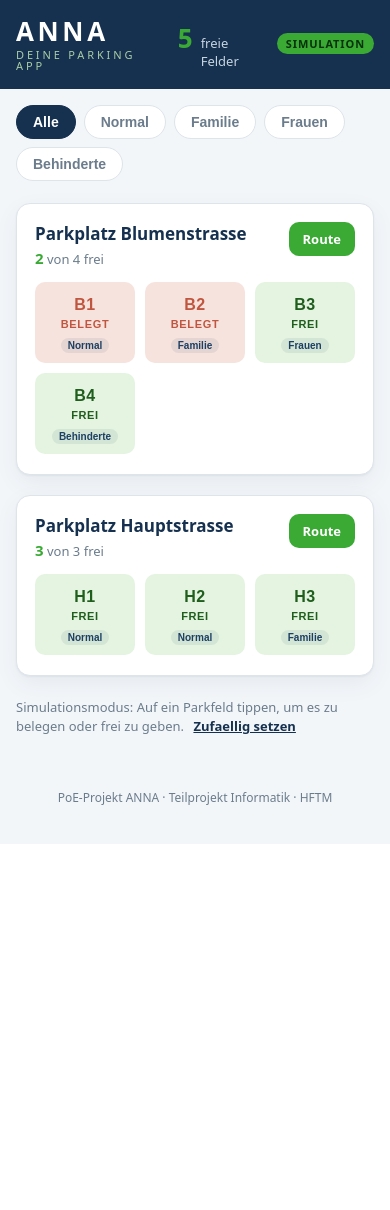
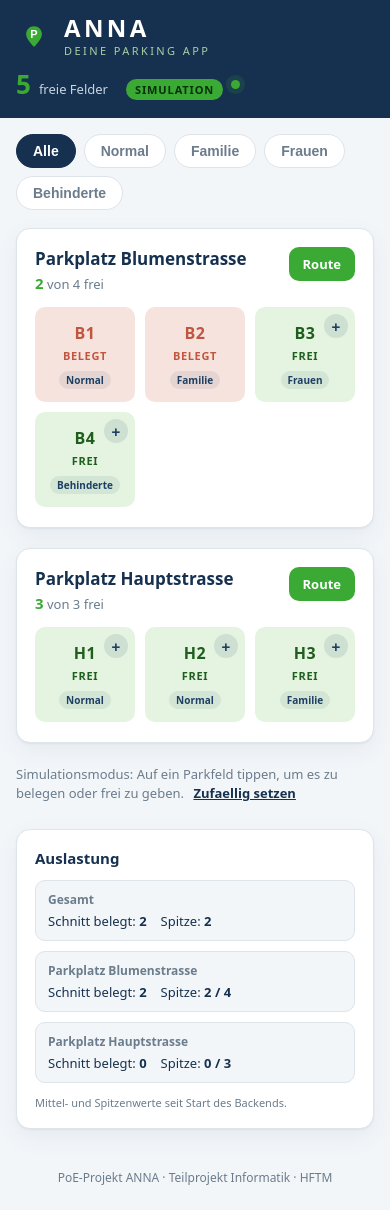
Before and after one commit to mrumy-dev/anna, a Flask app: page / in a window 390 px wide. Before the commit the page ends 805 px from the top, so only its background shows below. Run offline with Flask 3, Linux system fonts and the light colour scheme; data that the repository does not hold is empty.

Commit message:
Frontend als Web-App ausbauen; design/-Ordner entfernen
Web-UI (Vanilla HTML/CSS/JS, ohne Build-Kette -> Pi-4-tauglich, direkt von
Flask ausgeliefert):
- Live-Updates per Server-Sent-Events (/api/stream) mit automatischem
  Polling-Fallback und Verbindungsanzeige (live/offline).
- Reservierung je freiem Feld (+/x) ueber /api/reserve, reservierter Zustand
  visuell eigenstaendig (gestrichelt, "Reserviert").
- Auslastungsanzeige aus /api/stats (Schnitt/Spitze gesamt und je Areal).
- "Voll"-Hinweis verweist auf ein Alternativ-Areal mit freien Plaetzen.
- Als Web-App installierbar: manifest.webmanifest, Theme-Color, App-Icon
  (icon.svg) und apple-touch-icon. Mobil-zuerst, responsiv, getesteter Fokus.

design/-Ordner entfernt (Design-Briefing nicht mehr noetig). Das Logo
bleibt erhalten und wandert als App-Asset nach app/web/static/anna-logo.jpeg.

Backend unveraendert, 31 Tests gruen.

```diff
--- a/backend/app/web/static/app.js
+++ b/backend/app/web/static/app.js
@@ -1,4 +1,7 @@
-// ANNA Web-UI: fragt /api/state ab und zeichnet die Parkareale.
+// ANNA Web-UI: zeigt die Parkareale live an.
+// Datenquelle: /api/state (Polling) bzw. /api/stream (Server-Sent-Events),
+// dazu /api/reservations + /api/reserve fuer Reservierungen und /api/stats
+// fuer die Auslastung. Reines Vanilla-JS, laeuft ohne Build-Kette direkt vom Pi.
 "use strict";
 
 const POLL_MS = parseInt(document.body.dataset.poll || "1500", 10);
@@ -11,6 +14,10 @@ const TYPE_LABELS = {
 
 let currentFilter = "all";
 let simMode = false;
+let lastState = null;
+let reservedSet = new Set();
+let sse = null;
+let pollTimer = null;
 
 const els = {
   areas: document.getElementById("areas"),
@@ -18,13 +25,21 @@ const els = {
   modeBadge: document.getElementById("mode-badge"),
   simHint: document.getElementById("sim-hint"),
   simRandom: document.getElementById("sim-random"),
+  liveDot: document.getElementById("live-dot"),
+  offline: document.getElementById("offline"),
+  stats: document.getElementById("stats"),
+  statsBody: document.getElementById("stats-body"),
 };
 
 // --- Filter ----------------------------------------------------------------
 document.querySelectorAll(".chip").forEach((chip) => {
   chip.addEventListener("click", () => {
-    document.querySelectorAll(".chip").forEach((c) => c.classList.remove("is-active"));
+    document.querySelectorAll(".chip").forEach((c) => {
+      c.classList.remove("is-active");
+      c.setAttribute("aria-pressed", "false");
+    });
     chip.classList.add("is-active");
+    chip.setAttribute("aria-pressed", "true");
     currentFilter = chip.dataset.filter;
     applyFilter();
   });
@@ -37,8 +52,16 @@ function applyFilter() {
   });
 }
 
+// --- Verbindungsanzeige ----------------------------------------------------
+function setConn(status) {
+  // status: "live" | "down"
+  els.liveDot.className = "live-dot " + (status === "live" ? "live" : "down");
+  els.offline.hidden = status !== "down";
+}
+
 // --- Rendern ---------------------------------------------------------------
 function render(state) {
+  lastState = state;
   simMode = state.mode === "simulated";
   els.modeBadge.hidden = !simMode;
   els.simHint.hidden = !simMode;
@@ -46,12 +69,12 @@ function render(state) {
 
   els.areas.innerHTML = "";
   for (const area of state.areas) {
-    els.areas.appendChild(renderArea(area));
+    els.areas.appendChild(renderArea(area, state.areas));
   }
   applyFilter();
 }
 
-function renderArea(area) {
+function renderArea(area, allAreas) {
   const card = document.createElement("section");
   card.className = "area" + (area.is_full ? " full" : "");
 
@@ -75,7 +98,7 @@ function renderArea(area) {
 
   const banner = document.createElement("p");
   banner.className = "full-banner";
-  banner.textContent = "Areal voll – bitte anderes Areal waehlen.";
+  banner.textContent = fullBannerText(area, allAreas);
   card.appendChild(banner);
 
   const grid = document.createElement("div");
@@ -87,40 +110,104 @@ function renderArea(area) {
   return card;
 }
 
+function fullBannerText(area, allAreas) {
+  const alt = allAreas.find((a) => a.id !== area.id && a.free > 0);
+  if (alt) {
+    return `Areal voll – ${alt.name} hat noch ${alt.free} frei.`;
+  }
+  return "Areal voll – zurzeit kein anderes Areal frei.";
+}
+
 function renderSpace(space) {
-  const el = document.createElement(simMode ? "button" : "div");
-  el.className = "space" + (space.occupied ? " occupied" : "");
+  const reserved = reservedSet.has(space.id) && !space.occupied;
+  const el = document.createElement("div");
+  el.className = "space"
+    + (space.occupied ? " occupied" : "")
+    + (reserved ? " reserved" : "");
   el.dataset.type = space.type;
   el.dataset.id = space.id;
+
+  // Im Simulationsmodus schaltet ein Klick auf die Kachel belegt/frei.
   if (simMode) {
     el.dataset.clickable = "1";
-    el.type = "button";
+    el.setAttribute("role", "button");
+    el.tabIndex = 0;
     el.addEventListener("click", () => toggleSpace(space.id));
+    el.addEventListener("keydown", (e) => {
+      if (e.key === "Enter" || e.key === " ") {
+        e.preventDefault();
+        toggleSpace(space.id);
+      }
+    });
   }
+
+  const stateLabel = space.occupied ? "Belegt" : reserved ? "Reserviert" : "Frei";
   el.innerHTML = `
     <span class="space-id">${escapeHtml(space.id)}</span>
-    <span class="space-state">${space.occupied ? "Belegt" : "Frei"}</span>
+    <span class="space-state">${stateLabel}</span>
     <span class="space-type">${TYPE_LABELS[space.type] || space.type}</span>`;
+
+  // Reservierungs-Steuerung: freie Felder reservieren, reservierte freigeben.
+  if (!space.occupied) {
+    const btn = document.createElement("button");
+    btn.type = "button";
+    btn.className = "resv-btn" + (reserved ? " cancel" : "");
+    btn.textContent = reserved ? "✕" : "+";
+    btn.title = reserved ? "Reservierung aufheben" : "Feld reservieren";
+    btn.setAttribute("aria-label", btn.title);
+    btn.addEventListener("click", (e) => {
+      e.stopPropagation();
+      reserved ? cancelReserve(space.id) : reserve(space.id);
+    });
+    el.appendChild(btn);
+  }
   return el;
 }
 
-// --- Datenfluss ------------------------------------------------------------
-async function refresh() {
+// --- Live-Datenfluss: SSE mit Polling-Fallback -----------------------------
+function startLive() {
+  if (!("EventSource" in window)) {
+    startPolling();
+    return;
+  }
   try {
-    const res = await fetch("/api/state", { cache: "no-store" });
-    if (res.ok) render(await res.json());
+    sse = new EventSource("/api/stream");
+    sse.onmessage = (e) => {
+      setConn("live");
+      try { render(JSON.parse(e.data)); } catch (err) { /* ignore */ }
+    };
+    sse.onerror = () => {
+      if (sse) { sse.close(); sse = null; }
+      setConn("down");
+      startPolling();
+    };
   } catch (err) {
-    // Netzwerkfehler still ignorieren; naechster Poll versucht es erneut.
+    startPolling();
   }
 }
 
+function startPolling() {
+  if (pollTimer) return;
+  refreshState();
+  pollTimer = setInterval(refreshState, POLL_MS);
+}
+
+async function refreshState() {
+  try {
+    const res = await fetch("/api/state", { cache: "no-store" });
+    if (res.ok) { setConn("live"); render(await res.json()); }
+    else setConn("down");
+  } catch (err) {
+    setConn("down");
+  }
+}
+
+// --- Simulationssteuerung --------------------------------------------------
 async function toggleSpace(id) {
   try {
     const res = await fetch(`/api/sim/toggle/${id}`, { method: "POST" });
     if (res.ok) render(await res.json());
-  } catch (err) {
-    /* ignore */
-  }
+  } catch (err) { /* ignore */ }
 }
 
 if (els.simRandom) {
@@ -128,10 +215,68 @@ if (els.simRandom) {
     try {
       const res = await fetch("/api/sim/randomize", { method: "POST" });
       if (res.ok) render(await res.json());
-    } catch (err) {
-      /* ignore */
+    } catch (err) { /* ignore */ }
+  });
+}
+
+// --- Reservierung ----------------------------------------------------------
+async function refreshReservations() {
+  try {
+    const res = await fetch("/api/reservations", { cache: "no-store" });
+    if (res.ok) {
+      const data = await res.json();
+      reservedSet = new Set((data.reservations || []).map((r) => r.id));
+      if (lastState) render(lastState);
     }
-  });
+  } catch (err) { /* ignore */ }
+}
+
+async function reserve(id) {
+  try {
+    const res = await fetch(`/api/reserve/${id}`, { method: "POST" });
+    if (res.ok) applyReservationResponse(await res.json());
+  } catch (err) { /* ignore */ }
+}
+
+async function cancelReserve(id) {
+  try {
+    const res = await fetch(`/api/reserve/${id}`, { method: "DELETE" });
+    if (res.ok) applyReservationResponse(await res.json());
+  } catch (err) { /* ignore */ }
+}
+
+function applyReservationResponse(data) {
+  reservedSet = new Set((data.reservations || []).map((r) => r.id));
+  if (lastState) render(lastState);
+}
+
+// --- Auslastung ------------------------------------------------------------
+async function refreshStats() {
+  try {
+    const res = await fetch("/api/stats", { cache: "no-store" });
+    if (res.ok) renderStats(await res.json());
+  } catch (err) { /* ignore */ }
+}
+
+function renderStats(s) {
+  els.stats.hidden = false;
+  const totalSpaces = lastState ? lastState.total : null;
+  let html = statCard("Gesamt", s.avg_occupied, s.peak_occupied, totalSpaces);
+  for (const a of s.areas) {
+    html += statCard(a.name, a.avg_occupied, a.peak_occupied, a.total);
+  }
+  els.statsBody.innerHTML = html;
+}
+
+function statCard(name, avg, peak, total) {
+  const peakText = total != null ? `${peak} / ${total}` : `${peak}`;
+  return `<div class="stat">
+    <div class="stat-name">${escapeHtml(name)}</div>
+    <div class="stat-row">
+      <span>Schnitt belegt: <b>${avg}</b></span>
+      <span>Spitze: <b>${peakText}</b></span>
+    </div>
+  </div>`;
 }
 
 function escapeHtml(s) {
@@ -140,6 +285,9 @@ function escapeHtml(s) {
   ));
 }
 
-// Start
-refresh();
-setInterval(refresh, POLL_MS);
+// --- Start -----------------------------------------------------------------
+refreshReservations();
+startLive();
+refreshStats();
+setInterval(refreshReservations, 4000);
+setInterval(refreshStats, 4000);
--- a/backend/app/web/static/style.css
+++ b/backend/app/web/static/style.css
@@ -6,6 +6,8 @@
   --free: #3aaa35;
   --occupied: #c0563f;
   --occupied-soft: #f6e3dd;
+  --reserved: #c98a12;
+  --reserved-soft: #fbf0d8;
   --ink: #16314f;
   --muted: #6b7c8c;
   --line: #dde4ea;
@@ -31,27 +33,34 @@ body {
   align-items: center;
   justify-content: space-between;
   gap: 16px;
-  padding: 18px clamp(16px, 4vw, 40px);
+  padding: 16px clamp(16px, 4vw, 40px);
+  padding-top: calc(16px + env(safe-area-inset-top));
   background: var(--navy);
   color: #fff;
 }
 
-.brand { display: flex; flex-direction: column; line-height: 1; }
+.brand { display: flex; align-items: center; gap: 12px; }
+.brand-icon { display: block; border-radius: 9px; flex: none; }
+.brand-text { display: flex; flex-direction: column; line-height: 1; }
 .brand-mark {
   font-weight: 800;
-  font-size: 26px;
+  font-size: 24px;
   letter-spacing: .14em;
 }
-.brand-mark::after { content: ""; }
 .brand-sub {
   margin-top: 5px;
   font-size: 11px;
-  letter-spacing: .26em;
+  letter-spacing: .22em;
   text-transform: uppercase;
   color: #a9cda6;
+  white-space: nowrap;
 }
 
 .status { display: flex; align-items: baseline; gap: 8px; }
+@media (max-width: 520px) {
+  .topbar { flex-wrap: wrap; row-gap: 10px; }
+  .status { width: 100%; }
+}
 .status-num { font-size: 26px; font-weight: 800; color: var(--green); }
 .status-label { font-size: 13px; color: #c7d4e0; }
 .badge {
@@ -65,11 +74,26 @@ body {
   color: #06320a;
   font-weight: 700;
 }
+.live-dot {
+  align-self: center;
+  width: 9px; height: 9px;
+  border-radius: 50%;
+  background: var(--green);
+  box-shadow: 0 0 0 0 rgba(58, 170, 53, .6);
+}
+.live-dot.live { animation: pulse 2s infinite; }
+.live-dot.stale { background: #8aa0b4; animation: none; }
+.live-dot.down { background: var(--occupied); animation: none; }
+@keyframes pulse {
+  0% { box-shadow: 0 0 0 0 rgba(58, 170, 53, .5); }
+  70% { box-shadow: 0 0 0 7px rgba(58, 170, 53, 0); }
+  100% { box-shadow: 0 0 0 0 rgba(58, 170, 53, 0); }
+}
 
 /* --- Inhalt -------------------------------------------------------------- */
 main { padding: clamp(16px, 4vw, 40px); max-width: 1000px; margin: 0 auto; }
 
-.filters { display: flex; flex-wrap: wrap; gap: 8px; margin-bottom: 22px; }
+.filters { display: flex; flex-wrap: wrap; gap: 8px; margin-bottom: 18px; }
 .chip {
   border: 1px solid var(--line);
   background: var(--card);
@@ -88,6 +112,17 @@ main { padding: clamp(16px, 4vw, 40px); max-width: 1000px; margin: 0 auto; }
   color: #fff;
 }
 .chip:focus-visible { outline: 3px solid var(--green); outline-offset: 2px; }
+
+.offline {
+  margin: 0 0 16px;
+  padding: 10px 14px;
+  border-radius: 10px;
+  background: var(--occupied-soft);
+  color: var(--occupied);
+  font-size: 14px;
+  font-weight: 600;
+}
+.loading { color: var(--muted); font-size: 14px; }
 
 .areas { display: grid; gap: 20px; }
 @media (min-width: 720px) { .areas { grid-template-columns: 1fr 1fr; } }
@@ -140,21 +175,27 @@ main { padding: clamp(16px, 4vw, 40px); max-width: 1000px; margin: 0 auto; }
 /* Parkfeld-Raster: das Herzstueck der Visualisierung */
 .grid {
   display: grid;
-  grid-template-columns: repeat(auto-fill, minmax(74px, 1fr));
+  grid-template-columns: repeat(auto-fill, minmax(78px, 1fr));
   gap: 10px;
 }
 .space {
   position: relative;
-  border: 0;
+  border: 1px solid transparent;
   cursor: default;
   border-radius: 10px;
-  padding: 14px 8px 10px;
+  padding: 14px 8px 12px;
   text-align: center;
   background: var(--green-soft);
   color: #1f5e1c;
   transition: transform .12s ease, background .2s ease, color .2s ease;
 }
 .space.occupied { background: var(--occupied-soft); color: var(--occupied); }
+.space.reserved {
+  background: var(--reserved-soft);
+  color: var(--reserved);
+  border-color: rgba(201, 138, 18, .45);
+  border-style: dashed;
+}
 .space[data-clickable="1"] { cursor: pointer; }
 .space[data-clickable="1"]:hover { transform: translateY(-2px); }
 .space:focus-visible { outline: 3px solid var(--navy); outline-offset: 2px; }
@@ -173,19 +214,64 @@ main { padding: clamp(16px, 4vw, 40px); max-width: 1000px; margin: 0 auto; }
 }
 .space.dim { opacity: .22; }
 
+/* Reservierungs-Steuerung in der Kachel-Ecke */
+.resv-btn {
+  position: absolute;
+  top: 6px; right: 6px;
+  width: 24px; height: 24px;
+  display: grid; place-items: center;
+  border: 0;
+  border-radius: 50%;
+  font-size: 15px;
+  font-weight: 800;
+  line-height: 1;
+  cursor: pointer;
+  background: rgba(22, 49, 79, .10);
+  color: var(--navy-700);
+  transition: background .15s ease, transform .12s ease;
+}
+.resv-btn:hover { transform: scale(1.08); }
+.resv-btn.cancel { background: rgba(201, 138, 18, .18); color: var(--reserved); }
+.resv-btn:focus-visible { outline: 2px solid var(--navy); outline-offset: 2px; }
+
 .sim-hint { margin-top: 22px; font-size: 13px; color: var(--muted); }
 .link-btn {
   border: 0; background: none; color: var(--navy);
   font: inherit; font-weight: 700; cursor: pointer; text-decoration: underline;
 }
 
+/* --- Auslastung ---------------------------------------------------------- */
+.stats {
+  margin-top: 26px;
+  padding: 18px;
+  background: var(--card);
+  border: 1px solid var(--line);
+  border-radius: var(--radius);
+  box-shadow: var(--shadow);
+}
+.stats-title { margin: 0 0 12px; font-size: 15px; font-weight: 700; }
+.stats-body { display: grid; gap: 10px; grid-template-columns: 1fr; }
+@media (min-width: 560px) { .stats-body { grid-template-columns: repeat(3, 1fr); } }
+.stat {
+  border: 1px solid var(--line);
+  border-radius: 10px;
+  padding: 10px 12px;
+  background: var(--bg);
+}
+.stat-name { font-size: 12px; color: var(--muted); font-weight: 600; }
+.stat-row { display: flex; gap: 14px; margin-top: 4px; }
+.stat-row span { font-size: 13px; }
+.stat-row b { color: var(--navy); }
+.stats-note { margin: 12px 0 0; font-size: 11px; color: var(--muted); }
+
 .foot {
   padding: 24px;
+  padding-bottom: calc(24px + env(safe-area-inset-bottom));
   text-align: center;
   font-size: 12px;
   color: var(--muted);
 }
 
 @media (prefers-reduced-motion: reduce) {
-  * { transition: none !important; }
+  *, .live-dot.live { transition: none !important; animation: none !important; }
 }
--- a/backend/app/web/templates/index.html
+++ b/backend/app/web/templates/index.html
@@ -2,44 +2,69 @@
 <html lang="de">
 <head>
   <meta charset="utf-8" />
-  <meta name="viewport" content="width=device-width, initial-scale=1" />
-  <title>ANNA – Deine Parking App</title>
+  <meta name="viewport" content="width=device-width, initial-scale=1, viewport-fit=cover" />
+  <title>ANNA - Deine Parking App</title>
+  <meta name="description" content="Zeigt in Echtzeit, welche Parkfelder frei sind." />
+
+  <!-- Als Web-App installierbar (Homescreen) -->
+  <link rel="manifest" href="{{ url_for('static', filename='manifest.webmanifest') }}" />
+  <meta name="theme-color" content="#16314f" />
+  <link rel="icon" type="image/svg+xml" href="{{ url_for('static', filename='icon.svg') }}" />
+  <link rel="apple-touch-icon" href="{{ url_for('static', filename='anna-logo.jpeg') }}" />
+  <meta name="apple-mobile-web-app-capable" content="yes" />
+  <meta name="apple-mobile-web-app-status-bar-style" content="black-translucent" />
+  <meta name="apple-mobile-web-app-title" content="ANNA" />
+
   <link rel="stylesheet" href="{{ url_for('static', filename='style.css') }}" />
 </head>
 <body data-poll="{{ poll_interval_ms }}">
   <header class="topbar">
     <div class="brand">
-      <span class="brand-mark">ANNA</span>
-      <span class="brand-sub">Deine Parking App</span>
+      <img class="brand-icon" src="{{ url_for('static', filename='icon.svg') }}" alt="" width="36" height="36" />
+      <div class="brand-text">
+        <span class="brand-mark">ANNA</span>
+        <span class="brand-sub">Deine Parking App</span>
+      </div>
     </div>
     <div class="status">
-      <span id="total-free" class="status-num">–</span>
+      <span id="total-free" class="status-num">&ndash;</span>
       <span class="status-label">freie Felder</span>
       <span id="mode-badge" class="badge" hidden>Simulation</span>
+      <span id="live-dot" class="live-dot" title="Verbindung" aria-hidden="true"></span>
     </div>
   </header>
 
   <main>
     <section class="filters" aria-label="Filter nach Parkfeldtyp">
-      <button class="chip is-active" data-filter="all">Alle</button>
-      <button class="chip" data-filter="normal">Normal</button>
-      <button class="chip" data-filter="family">Familie</button>
-      <button class="chip" data-filter="women">Frauen</button>
-      <button class="chip" data-filter="disabled">Behinderte</button>
+      <button class="chip is-active" data-filter="all" aria-pressed="true">Alle</button>
+      <button class="chip" data-filter="normal" aria-pressed="false">Normal</button>
+      <button class="chip" data-filter="family" aria-pressed="false">Familie</button>
+      <button class="chip" data-filter="women" aria-pressed="false">Frauen</button>
+      <button class="chip" data-filter="disabled" aria-pressed="false">Behinderte</button>
     </section>
 
-    <div id="areas" class="areas">
-      <!-- wird per JavaScript aus /api/state gefuellt -->
+    <p id="offline" class="offline" hidden role="status">
+      Keine Verbindung &ndash; versuche es erneut &hellip;
+    </p>
+
+    <div id="areas" class="areas" aria-live="polite">
+      <p id="loading" class="loading">Lade Parkfelder &hellip;</p>
     </div>
 
     <p id="sim-hint" class="sim-hint" hidden>
       Simulationsmodus: Auf ein Parkfeld tippen, um es zu belegen oder frei zu geben.
       <button id="sim-random" class="link-btn" type="button">Zufaellig setzen</button>
     </p>
+
+    <section id="stats" class="stats" aria-label="Auslastung" hidden>
+      <h2 class="stats-title">Auslastung</h2>
+      <div id="stats-body" class="stats-body"></div>
+      <p class="stats-note">Mittel- und Spitzenwerte seit Start des Backends.</p>
+    </section>
   </main>
 
   <footer class="foot">
-    PoE-Projekt ANNA · Teilprojekt Informatik · HFTM
+    PoE-Projekt ANNA &middot; Teilprojekt Informatik &middot; HFTM
   </footer>
 
   <script src="{{ url_for('static', filename='app.js') }}"></script>
```
Also changed, not shown: design/Brand.md (deleted, +0 -52 lines), design/Design-Brief.md (deleted, +0 -92 lines), backend/app/web/static/anna-logo.jpeg (renamed from design/brand/anna-logo.jpeg), backend/app/web/static/icon.svg (added), backend/app/web/static/manifest.webmanifest (added).
